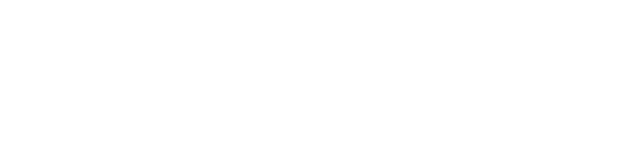
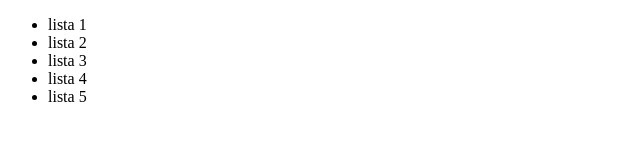
Before and after one commit to rlazar25/lekcija-9-, a plain HTML site: page index.html in a window 1280 px wide. Shown: the whole page, without its empty margins (0-640 px from the left). Drawn offline with Linux system fonts and the light colour scheme.

Commit message:
added main.css

```diff
--- a/index.html
+++ b/index.html
@@ -7,6 +7,14 @@
 </head>
 <body>
 
-    <script src=""></script>
+    <ul>
+        <li>lista 1</li>
+        <li>lista 2</li>
+        <li>lista 3</li>
+        <li>lista 4</li>
+        <li>lista 5</li>
+    </ul>
+
+    <script src="main.js"></script>
 </body>
 </html>
```
Also changed, not shown: main.css (added).
